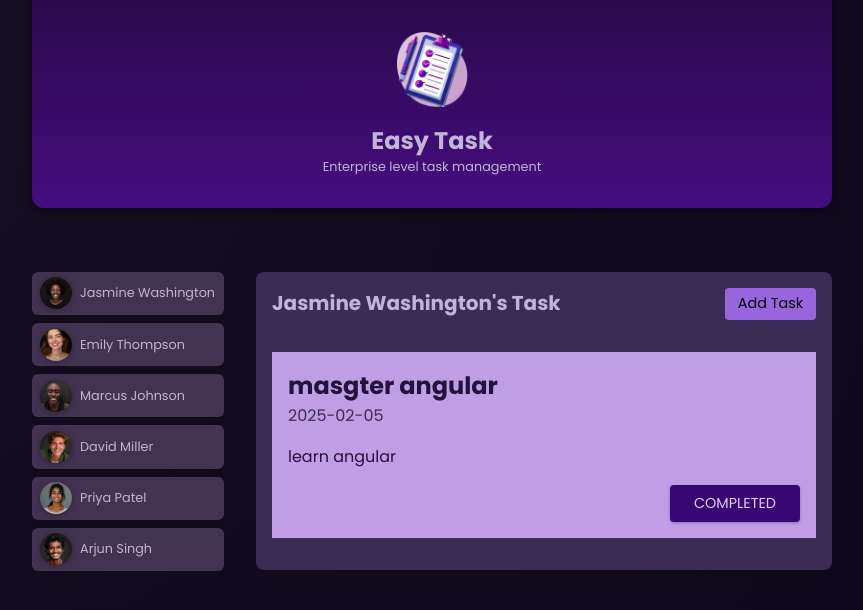
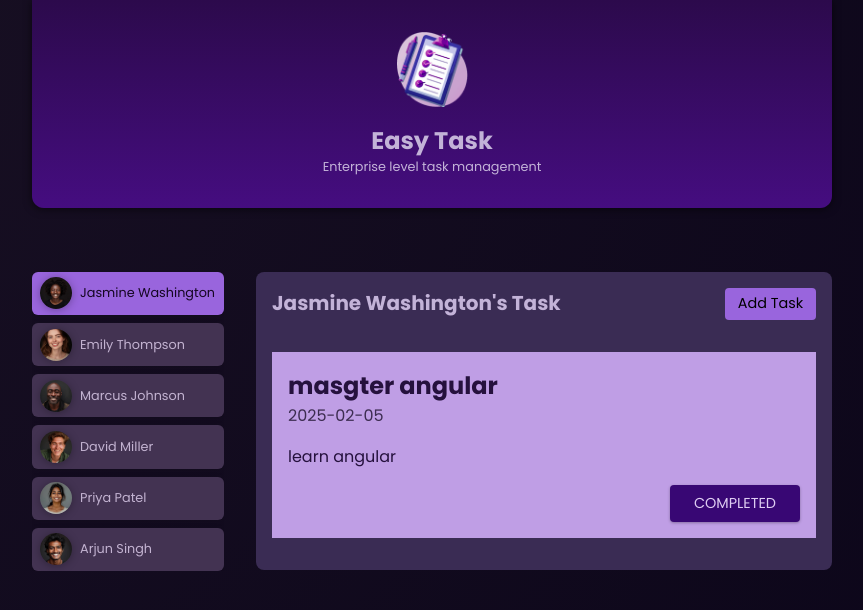
Before and after one commit to KrishnaVaghasia/angular-task-management, an Angular app: page / in a window 1280 px wide. Both pictures are taken after a click on the button "Jasmine Washington". Shown: the top 610 px of the page, without its empty margins (208-1071 px from the left). Built offline with nearby package versions, Linux system fonts and the light colour scheme.

Commit message:
complete button implementation

```diff
--- a/src/app/app.html
+++ b/src/app/app.html
@@ -3,7 +3,7 @@
   <ul id="users">
     @for (user of users; track user.id) {
     <li>
-      <app-user [user]="user" (select)="onSelectUser($event)" />
+      <app-user [user]="user" [selected]="user.id === selectedUserID" (select)="onSelectUser($event)" />
     </li>
     }
   </ul>
--- a/src/app/tasks/task/task.html
+++ b/src/app/tasks/task/task.html
@@ -3,6 +3,6 @@
   <time>{{ task.dueDate }}</time>
   <p>{{ task.summary }}</p>
   <p class="actions">
-    <button>COMPLETED</button>
+    <button (click)="onCompleteTask()">COMPLETED</button>
   </p>
 </article>
--- a/src/app/tasks/task/task.ts
+++ b/src/app/tasks/task/task.ts
@@ -1,12 +1,5 @@
-import { Component, Input, input } from '@angular/core';
-
-interface TaskObj {
-  id:string;
-  userId:string;
-  title:string;
-  summary:string;
-  dueDate:string;
-}
+import { Component, EventEmitter, Input, input, Output } from '@angular/core';
+import { type TaskObj } from './task.model';
 
 @Component({
   selector: 'app-task',
@@ -14,9 +7,11 @@
   templateUrl: './task.html',
   styleUrl: './task.css',
 })
+export class Task {
+  @Input({ required: true }) task!: TaskObj;
+  @Output() complete = new EventEmitter<string>();
 
-export class Task {
-
-  @Input() task!: TaskObj
-
+  onCompleteTask(){
+    this.complete.emit(this.task.id);
+  }
 }
--- a/src/app/tasks/tasks.html
+++ b/src/app/tasks/tasks.html
@@ -7,7 +7,7 @@
   </header>
   <ul>
       @for (task of selectedUserTasks; track task.id) {
-        <li><app-task [task]="task"/></li>
+        <li><app-task [task]="task" (complete)="onCompleteTask($event)"/></li>
       }
   </ul>
 </section>
--- a/src/app/tasks/tasks.ts
+++ b/src/app/tasks/tasks.ts
@@ -39,4 +39,8 @@
   get selectedUserTasks(){
     return this.tasks.filter((task) => task.userId === this.userId);
   }
+
+  onCompleteTask(id:string){
+    this.tasks = this.tasks.filter((task) => task.id !== id);
+  }
 }
--- a/src/app/user/user.html
+++ b/src/app/user/user.html
@@ -1,5 +1,5 @@
 <div>
-  <button (click)="onSelectUser()">
+  <button [class.active]="selected" (click)="onSelectUser()">
     <img [src]="imagePath" [alt]="user.name" />
     <span>{{ user.name }}</span>
   </button>
```
Also changed, not shown: src/app/tasks/task/task.model.ts (added, +7 -0 lines), src/app/user/user.model.ts (added, +11 -0 lines), src/app/user/user.ts (+4 -16 lines).
